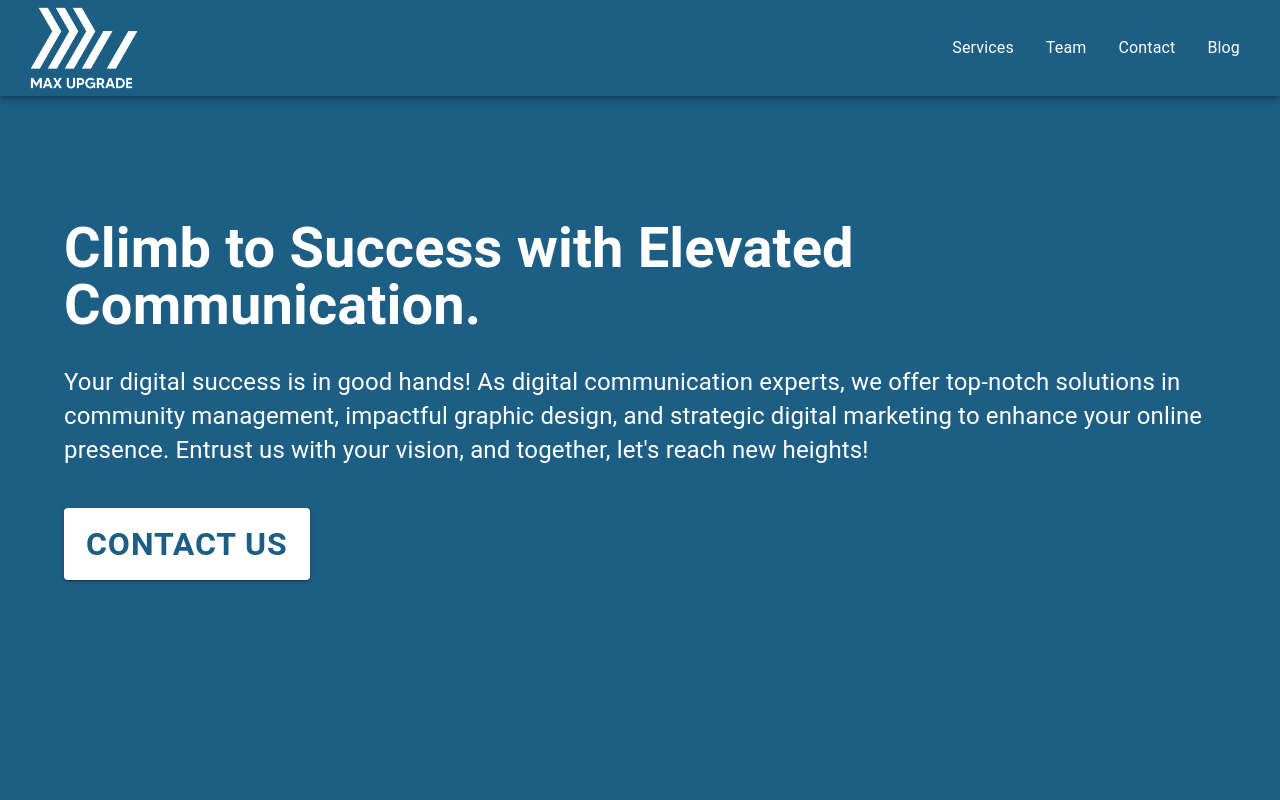
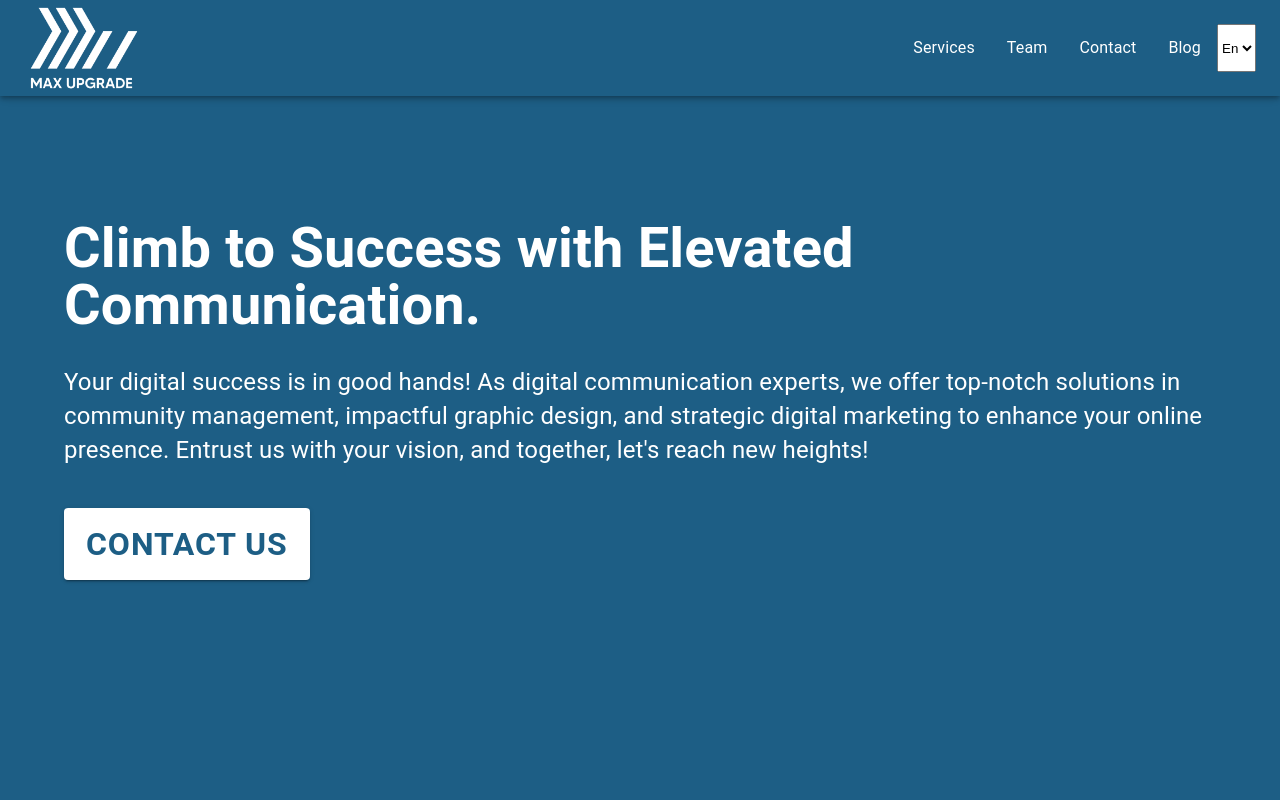
Before and after one commit to SandaHajaina/maxUpgrade, a React (Create React App) app: page / in a window 1280 px wide. Shown: the top 800 px of the page. Built offline with nearby package versions, Linux system fonts and the light colour scheme.

Commit message:
multilingue

```diff
--- a/package.json
+++ b/package.json
@@ -13,10 +13,12 @@
     "@testing-library/jest-dom": "^5.17.0",
     "@testing-library/react": "^13.4.0",
     "@testing-library/user-event": "^13.5.0",
+    "i18next": "^23.4.0",
     "lottie-react": "^2.4.0",
     "material-ui-icons": "^1.0.0-beta.36",
     "react": "^18.2.0",
     "react-dom": "^18.2.0",
+    "react-i18next": "^13.0.2",
     "react-scripts": "5.0.1",
     "web-vitals": "^2.1.4"
   },
--- a/src/App.js
+++ b/src/App.js
@@ -11,8 +11,10 @@ import NewsLetter from './components/NewsLetter';
 import Blog from './components/Blog';
 
 const App = () => {
+
   return (
     <div>
+
       {/* menu */}
       <Menu />
 
--- a/src/components/Header.js
+++ b/src/components/Header.js
@@ -1,7 +1,7 @@
 import React from 'react';
 import { makeStyles } from '@material-ui/core/styles';
 import { Box, Button, Container, Link, Typography } from '@mui/material';
-import { colors } from '@material-ui/core';
+import { useTranslation } from 'react-i18next';
 
 const useStyles = makeStyles((theme) => ({
     header: {
@@ -19,6 +19,8 @@ const useStyles = makeStyles((theme) => ({
 const Header = () => {
     const classes = useStyles();
 
+    const { t } = useTranslation();
+
     return (
         <Box sx={{ bgcolor: '#1d5e85' }}>
             <Container>
@@ -34,15 +36,12 @@ const Header = () => {
                             lineHeight: '1',
                             fontWeight: "bold"
                         }}>
-                            Climb to Success with Elevated Communication.
+                            {t('header.slogan')}
                         </Typography>
                         <br />
                         <Box marginTop={4} marginBottom={5}>
                             <Typography variant='p'>
-                                Your digital success is in good hands! As digital communication experts,
-                                we offer top-notch solutions in community management, impactful graphic
-                                design, and strategic digital marketing to enhance your online presence.
-                                Entrust us with your vision, and together, let's reach new heights!
+                                {t('header.text')}
                             </Typography>
                         </Box>
                         <Link href={'#contact'} >
@@ -61,7 +60,7 @@ const Header = () => {
                                 }
                             }}
                                 variant="contained" size="large">
-                                Contact us
+                                {t('header.button')}
                             </Button>
                         </Link>
                     </div>
--- a/src/components/Menu.js
+++ b/src/components/Menu.js
@@ -3,6 +3,7 @@ import { AppBar, Toolbar, Typography, IconButton, Drawer, List, ListItem, ListIt
 import { Menu as MenuIcon, Close as CloseIcon } from '@material-ui/icons';
 import { makeStyles } from '@material-ui/core/styles';
 import { Container, Link } from '@mui/material';
+import { useTranslation } from 'react-i18next';
 
 const useStyles = makeStyles((theme) => ({
     appBar: {
@@ -62,13 +63,19 @@ const Menu = () => {
         setOpen(isOpen);
     };
 
-    //const menuItems = ['Services', 'Team', 'Contact', 'Blog'];
+    // language transalation i18n
+    const { t, i18n } = useTranslation();
+
+    const handleLanguageChange = (event) => {
+        const selectedLanguage = event.target.value;
+        i18n.changeLanguage(selectedLanguage);
+    };
 
     const menuItems = [
-        { text: 'Services', href: '#services' },
-        { text: 'Team', href: '#team' },
-        { text: 'Contact', href: '#contact' },
-        { text: 'Blog', href: '#blog' }
+        { text: t('header.menu.1'), href: '#services' },
+        { text: t('header.menu.2'), href: '#team' },
+        { text: t('header.menu.3'), href: '#contact' },
+        { text: t('header.menu.4'), href: '#blog' }
     ];
 
     return (
@@ -87,6 +94,13 @@ const Menu = () => {
                                     </Link>
                                 </ListItem>
                             ))}
+
+                            {/* Sélecteur de langue */}
+                            <select onChange={handleLanguageChange}>
+                                <option value="en">En</option>
+                                <option value="fr">Fr</option>
+                            </select>
+
                         </List>
                     </div>
                     <IconButton
--- /dev/null
+++ b/src/components/i18n.js
@@ -0,0 +1,18 @@
+import i18n from 'i18next';
+import { initReactI18next } from 'react-i18next';
+import enTranslation from '../translations/en.json';
+import frTranslation from '../translations/fr.json';
+
+i18n.use(initReactI18next).init({
+    resources: {
+        en: { translation: enTranslation },
+        fr: { translation: frTranslation }
+    },
+    lng: 'en', // Langue par défaut
+    fallbackLng: 'en', // Langue de secours si la langue préférée n'est pas disponible
+    interpolation: {
+        escapeValue: false
+    }
+});
+
+export default i18n;
--- a/src/index.js
+++ b/src/index.js
@@ -4,6 +4,8 @@ import App from './App';
 import { CssBaseline } from '@material-ui/core';
 import './global.css';
 import { ThemeProvider, createTheme } from '@mui/material';
+import { I18nextProvider } from 'react-i18next';
+import i18n from './components/i18n';
 
 const theme = createTheme({
   palette: {
@@ -35,7 +37,9 @@ root.render(
   <React.StrictMode>
     <CssBaseline />
     <ThemeProvider theme={theme}>
-      <App />
+      <I18nextProvider i18n={i18n}>
+        <App />
+      </I18nextProvider>
     </ThemeProvider>
   </React.StrictMode>
 );
--- /dev/null
+++ b/src/translations/en.json
@@ -0,0 +1,13 @@
+{
+    "header": {
+        "menu": {
+            "1": "Services",
+            "2": "Team",
+            "3": "Contact",
+            "4": "Blog"
+        },
+        "slogan": "Climb to Success with Elevated Communication.",
+        "text": "Your digital success is in good hands! As digital communication experts, we offer top-notch solutions in community management, impactful graphic design, and strategic digital marketing to enhance your online presence. Entrust us with your vision, and together, let's reach new heights!",
+        "button": "Contact us"
+    }
+}
--- /dev/null
+++ b/src/translations/fr.json
@@ -0,0 +1,13 @@
+{
+    "header": {
+        "menu": {
+            "1": "Services",
+            "2": "Equipe",
+            "3": "Contact",
+            "4": "Blog"
+        },
+        "slogan": "Gravissez les sommets du succès grâce à une communication optimisée.",
+        "text": "Votre succès numérique est entre de bonnes mains ! En tant qu'experts en communication digitale, nous proposons des solutions de premier ordre en gestion de communauté, en design graphique percutant et en marketing digital stratégique pour améliorer votre présence en ligne. Confiez-nous votre vision et ensemble, atteignons de nouveaux sommets !",
+        "button": "Nous contacter"
+    }
+}
```
Also changed, not shown: 1 other file (tests, documents, lock files or other folders).
